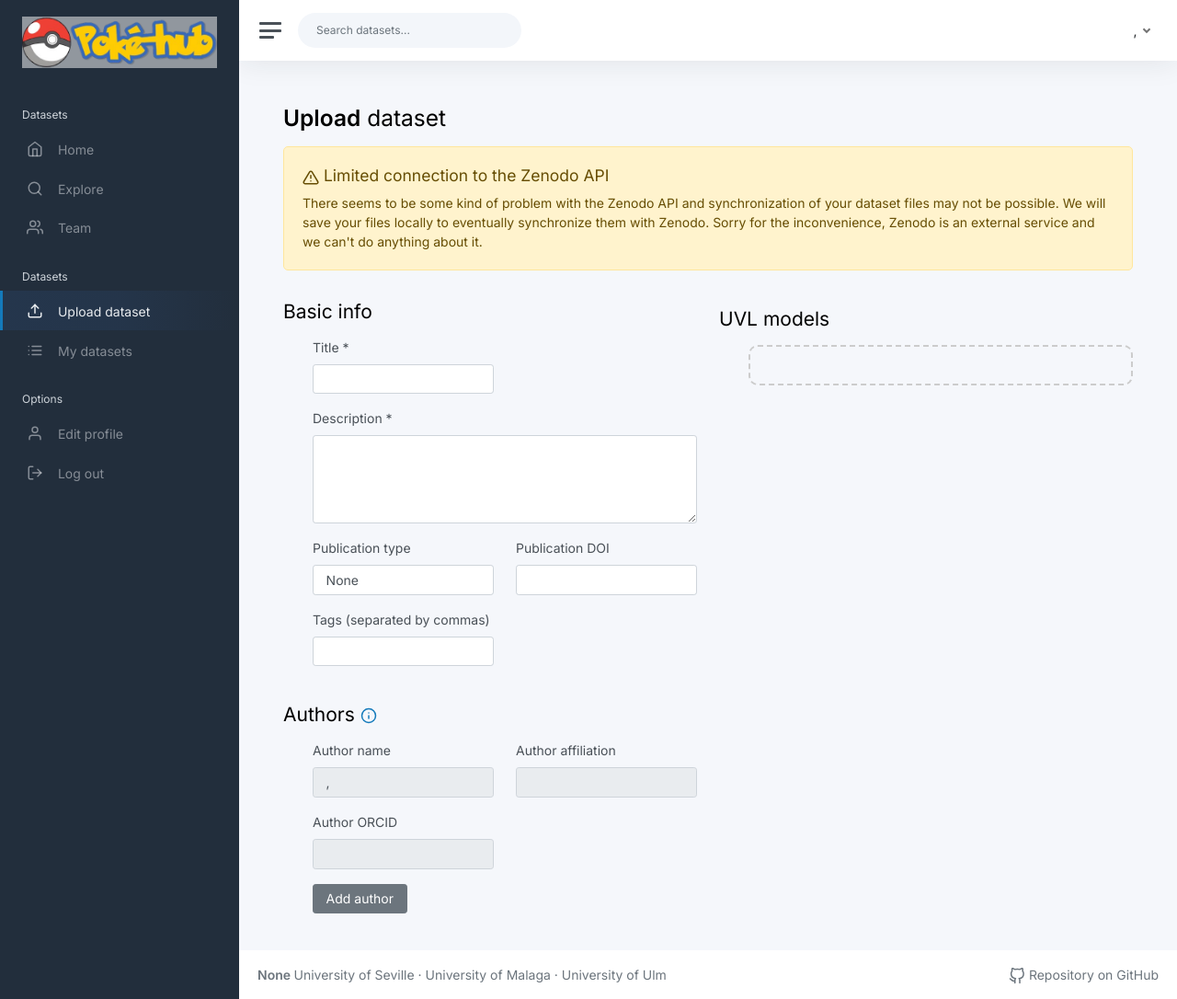
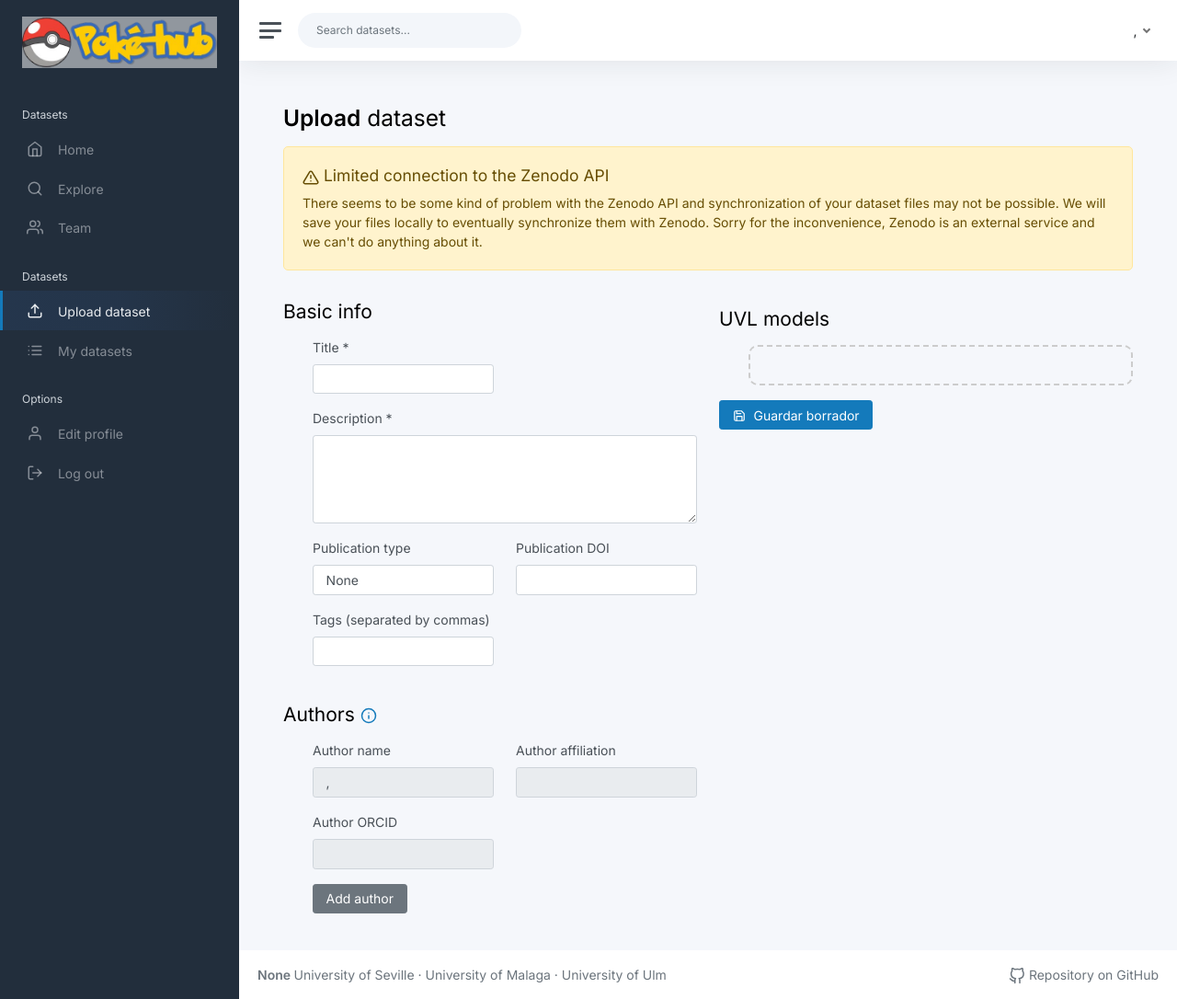
Before and after one commit to poke-hub/poke-hub, a Flask app: page /dataset/upload in a window 1280 px wide. Shown: the whole page at 92% size. Run offline with Flask 3, Linux system fonts and the light colour scheme; the visitor is signed in with stand-in values (Sample User, id 1); data that the repository does not hold is empty; parts of the project's set-up code (start-up, migrations or seed data) failed here and were passed over; some libraries are stand-ins or nearby versions.

Commit message:
feat: boton añadido de guardar borrador

```diff
--- a/app/modules/dataset/templates/dataset/upload_dataset.html
+++ b/app/modules/dataset/templates/dataset/upload_dataset.html
@@ -446,6 +446,14 @@
                 </script>
 
             </div>
+
+            <input type="hidden" id="save_as_draft" name="save_as_draft" value="0" />
+
+            <button id="save_draft_button"  type="button" class="btn btn-primary mt-2">
+                <i data-feather="save" class="center-button-icon"></i>
+                Guardar borrador
+            </button>
+
         </div>
 
     </div>
```
